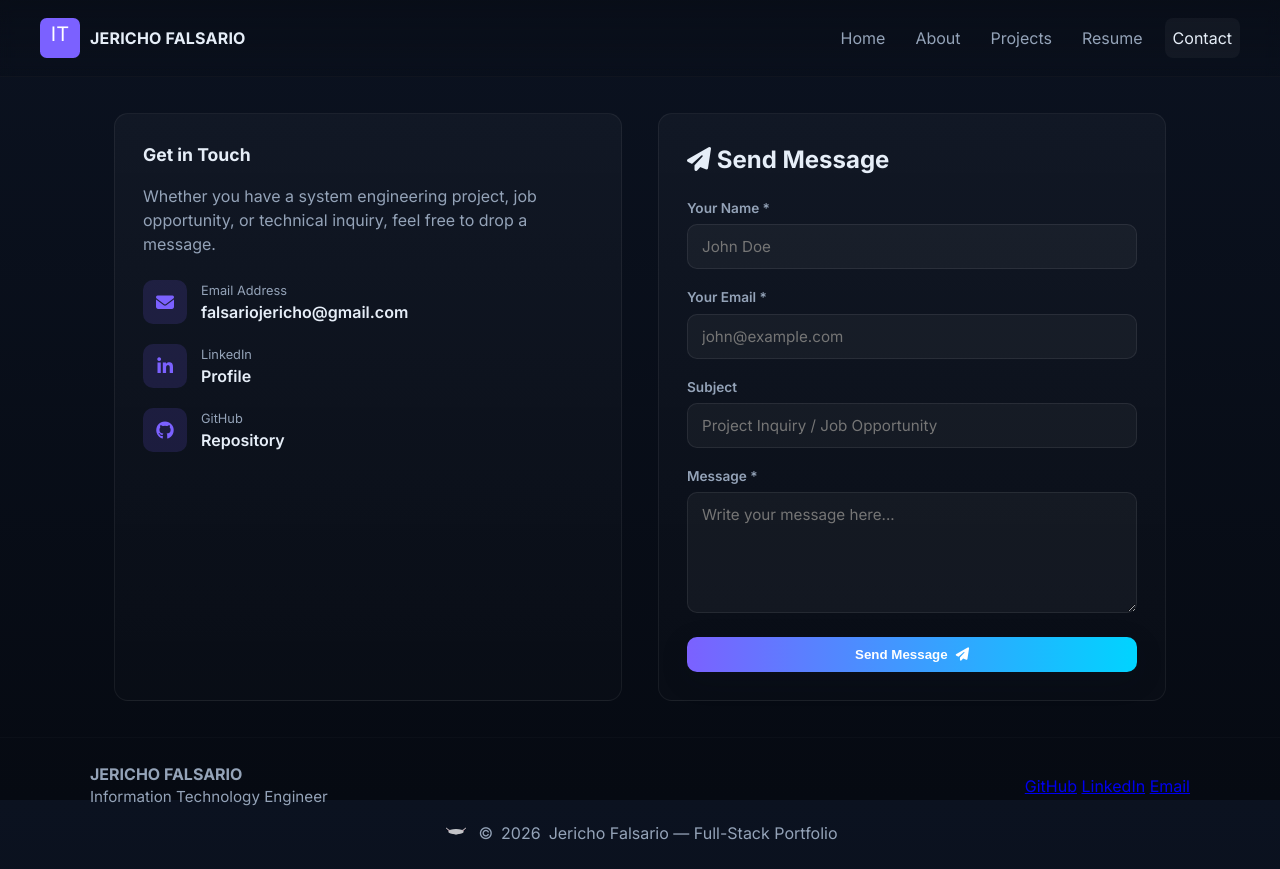
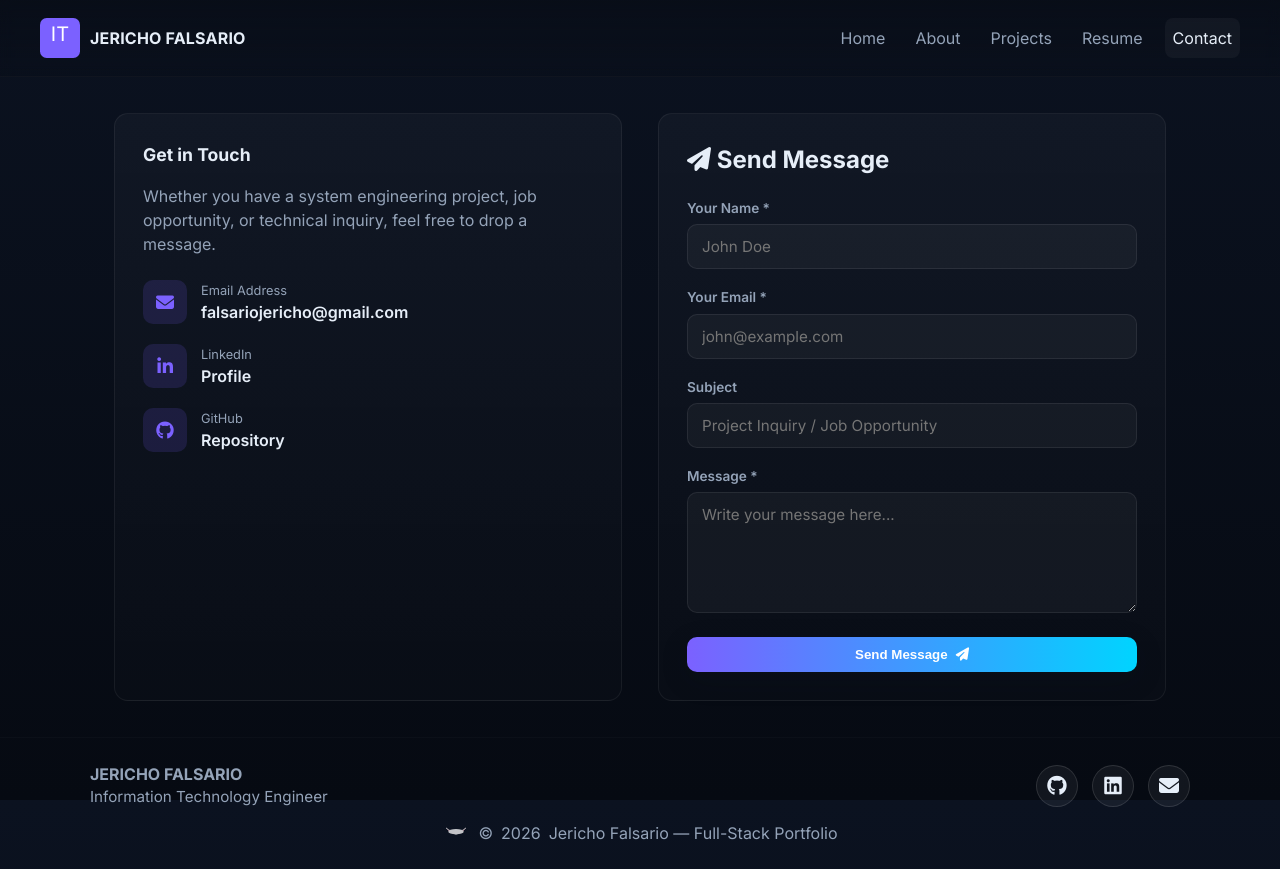
Before and after one commit to Morningstar112601/white-nissan-xtrail, a website: page contact.html in a window 1280 px wide. Drawn offline with Linux system fonts and the light colour scheme; no server answers.

Commit message:
Replace plain text footer social links with sleek glowing FontAwesome icons

```diff
--- a/assets/css/styles.css
+++ b/assets/css/styles.css
@@ -157,8 +157,28 @@ body{
 .profile-card h3{margin:0 0 6px}
 .profile-card .small{font-size:0.9rem;color:var(--muted)}
 .contact-mini{margin-top:12px;text-align:left;display:grid;gap:10px}
-.contact-mini strong{display:block}
-.contact-mini a{color:var(--accent-2);text-decoration:none}
+.footer-links { display: flex; gap: 14px; align-items: center; }
+.footer-links a {
+  display: inline-flex;
+  align-items: center;
+  justify-content: center;
+  width: 42px;
+  height: 42px;
+  border-radius: 50%;
+  background: rgba(255, 255, 255, 0.05);
+  border: 1px solid rgba(255, 255, 255, 0.12);
+  color: var(--text);
+  font-size: 1.25rem;
+  transition: all 0.25s ease;
+  text-decoration: none;
+}
+.footer-links a:hover {
+  background: linear-gradient(135deg, var(--accent-1), var(--accent-2));
+  color: #ffffff;
+  border-color: transparent;
+  transform: translateY(-3px) scale(1.08);
+  box-shadow: 0 8px 24px rgba(123, 97, 255, 0.45);
+}
 .profile-badges{display:flex;gap:8px;flex-wrap:wrap;margin-top:14px;justify-content:center}
 .badge{background:linear-gradient(90deg, rgba(255,255,255,0.02), rgba(255,255,255,0.01));padding:6px 10px;border-radius:999px;font-weight:600;font-size:0.85rem;color:var(--muted);border:1px solid var(--border)}
 
--- a/contact.html
+++ b/contact.html
@@ -131,10 +131,10 @@
         <strong id="footer-name">JERICHO FALSARIO</strong>
         <div class="muted">Information Technology Engineer</div>
       </div>
-      <div class="footer-links" id="footer-social-links">
-        <a id="footer-github" href="#" target="_blank">GitHub</a>
-        <a id="footer-linkedin" href="#" target="_blank">LinkedIn</a>
-        <a id="footer-email" href="#">Email</a>
+      <div class="footer-links">
+        <a id="footer-github" href="#" target="_blank" title="GitHub"><i class="fa-brands fa-github"></i></a>
+        <a id="footer-linkedin" href="#" target="_blank" title="LinkedIn"><i class="fa-brands fa-linkedin"></i></a>
+        <a id="footer-email" href="#" title="Email"><i class="fa-solid fa-envelope"></i></a>
       </div>
     </div>
     <div class="copyright">
```
Also changed, not shown: about.html (+3 -3 lines), index.html (+3 -3 lines), projects.html (+3 -3 lines), resume.html (+3 -3 lines).
